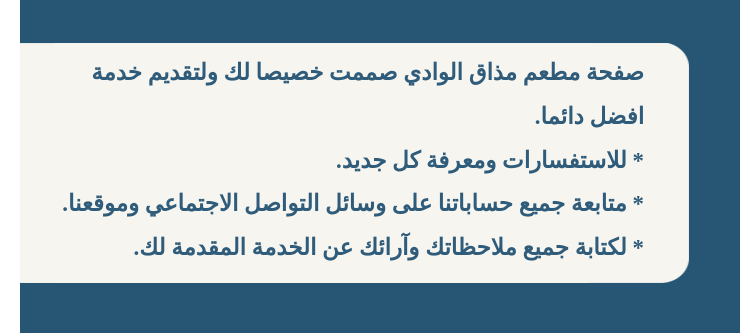
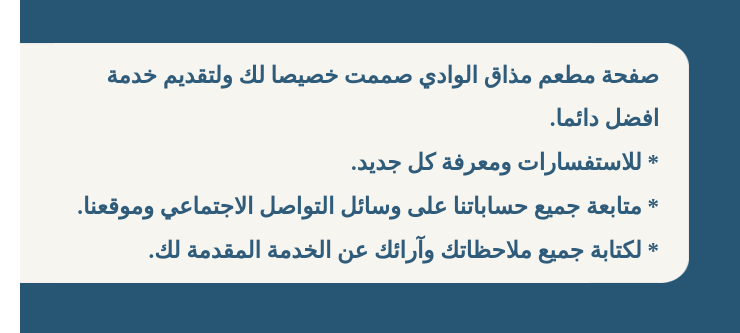
Before and after one commit to yousef5678/mathaq.alwady.frontend, a plain HTML site: page index.html in a window 1280 px wide. Shown: the top 333 px of the page, 0-740 px from the left. Drawn offline with Linux system fonts and the light colour scheme.

Commit message:
Update style.css

```diff
--- a/style.css
+++ b/style.css
@@ -278,7 +278,10 @@
 }
 
 .desktop-version .layer-19-copy-2-holder {
+  align-items: center;
+  justify-content: center;
   height: 240px;
+  display: flex;
   left: 0;
   position: absolute;
   top: 0;
@@ -287,9 +290,6 @@
 }
 
 .desktop-version .text {
-  left: 15px;
-  position: absolute;
-  top: 8px;
   width: 609px;
   direction: rtl;
   font-weight: bold;
```
